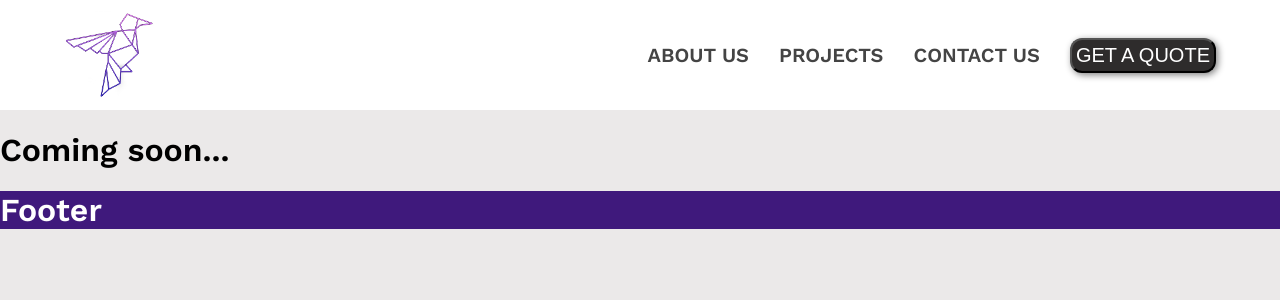
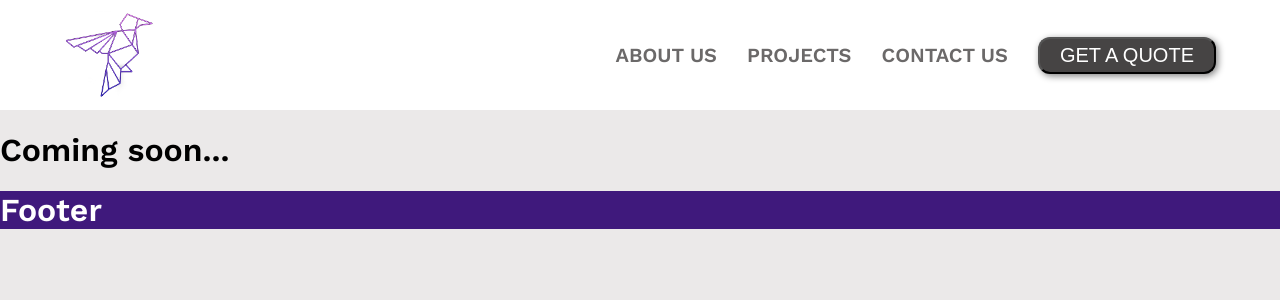
Before and after one commit to Zephyr-IT/company-website, a React (Create React App) app in the folder frontend/: page / in a window 1280 px wide. Shown: the top 300 px of the page. Built offline with nearby package versions, Linux system fonts and the light colour scheme.

Commit message:
header text color tweaks

```diff
--- a/frontend/src/App.css
+++ b/frontend/src/App.css
@@ -48,7 +48,7 @@ nav li {
 }
 
 nav a {
-  color: #444;
+  color: rgb(107, 105, 105);
   text-decoration: none;
   text-transform: uppercase;
   font-size: 20px;
@@ -56,8 +56,11 @@ nav a {
 
 nav button {
   border-radius: 12px;
-  padding: 4px;
-  background: rgb(46, 44, 44);
+  padding-top: 5px;
+  padding-bottom: 5px;
+  padding-left: 20px;
+  padding-right: 20px;
+  background: rgb(70, 68, 68);
   color: white;
   box-shadow: 2px 2px 7px grey;
 }
```
